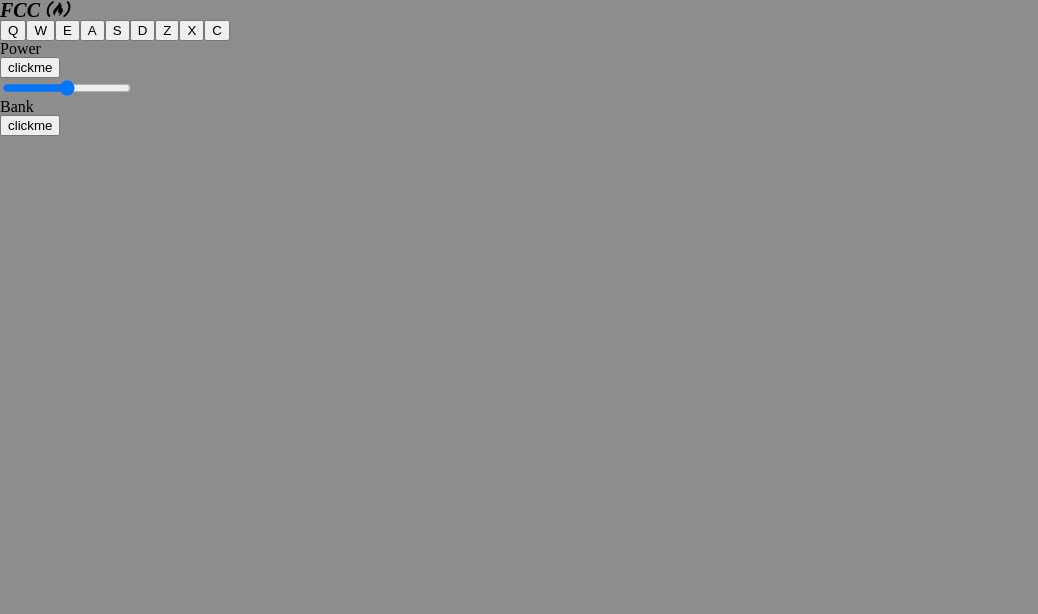
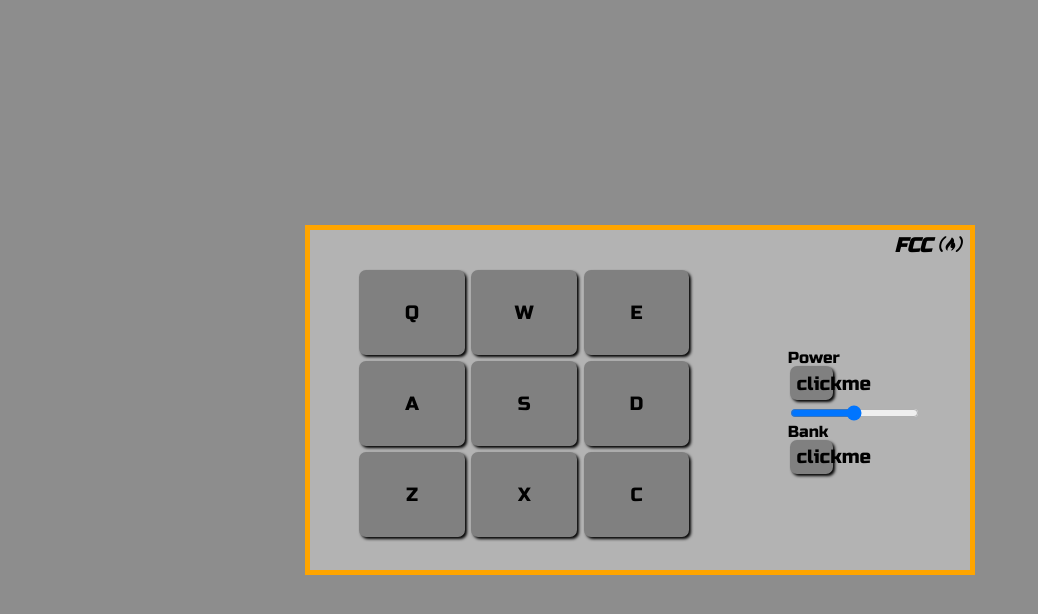
Before and after one commit to HakemHa/fcc-drum-machine, a React (Vite) app: page / in a window 1280 px wide. Shown: the top 614 px of the page, without its empty margins (0-1038 px from the left). Built offline with nearby package versions, Linux system fonts and the light colour scheme.

Commit message:
Added styles
Added styles of:
- root
- main container
- logo
- buttons (in progress)

```diff
--- a/src/App.jsx
+++ b/src/App.jsx
@@ -1,10 +1,13 @@
 import { useDispatch, useSelector } from "react-redux";
 import DrumMachine from "./DrumMachine";
+import "./styles/App.css"
 
 function App() {
 
   return (
-   <DrumMachine />
+    <div className="main-container">
+      <DrumMachine />
+    </div>
   )
 }
 
--- a/src/Button.jsx
+++ b/src/Button.jsx
@@ -1,6 +1,6 @@
 import { useDispatch, useSelector } from "react-redux";
 import { changeStatus } from "./store/slice"
-//import "./styles/Button.css"
+import "./styles/Button.css"
 
 function Button(props) {
     let configs = useSelector(state => state.configs);
--- a/src/Buttons.jsx
+++ b/src/Buttons.jsx
@@ -1,6 +1,6 @@
 import { useDispatch, useSelector } from "react-redux";
 import Button from "./Button";
-//import "./styles/Buttons.css"
+import "./styles/Buttons.css"
 
 function Buttons() {
     let keys = useSelector(state => state.configs.keys);
--- a/src/DrumMachine.jsx
+++ b/src/DrumMachine.jsx
@@ -1,15 +1,15 @@
 import Logo from './Logo';
 import Buttons from './Buttons';
 import Configs from './Configs';
-//import './styles/DrumMachine.css'
+import './styles/DrumMachine.css'
 
 function DrumMachine() {
     return (
-        <div>
-            <div>
+        <div className="machine">
+            <div className="logo-container">
                 <Logo />
             </div>
-            <div>
+            <div className="buttons-container">
                 <Buttons />
                 <Configs />
             </div>
--- a/src/main.jsx
+++ b/src/main.jsx
@@ -4,7 +4,7 @@ import { Provider } from "react-redux";
 import App from './App.jsx'
 import store from './store/store.jsx';
 import './styles/reset.css'
-import './styles/index.css'
+
 
 createRoot(document.getElementById('root')).render(
   <StrictMode>
--- /dev/null
+++ b/src/styles/App.css
@@ -0,0 +1,12 @@
+:root {
+    background: #8d8d8d;
+    font-family: Russo One, sans-serif;
+}
+
+.main-container {
+    width: 100vw;
+    height: 100vh;
+    display: flex;
+    align-items: center;
+    justify-content: center;
+}
--- /dev/null
+++ b/src/styles/Button.css
@@ -0,0 +1,21 @@
+button {
+    background: #808080;
+    width: 32%;
+    aspect-ratio: 10 / 8;
+    &:nth-child(3n + 2) {
+        margin: 0 2%;
+    }
+    &:nth-child(-n + 6) {
+        margin-bottom: 2%;
+    }
+    &:hover {
+        background: #737373;
+        cursor: pointer;
+    }
+    border: none;
+    border-radius: 7px;
+    box-shadow: 2px 2px 3px black;
+    font-weight: 500;
+    font-size: 1.2em;
+    font-family: Russo One, sans-serif;
+}
--- /dev/null
+++ b/src/styles/Buttons.css
@@ -0,0 +1,11 @@
+.buttons {
+    width: 50%;
+    display: flex;
+    flex-direction: row;
+    flex-wrap: wrap;
+    padding-bottom: 3%;
+}
+
+@media screen and (orientation:portrait) {
+
+}
--- /dev/null
+++ b/src/styles/DrumMachine.css
@@ -0,0 +1,40 @@
+.machine {
+    background: #b3b3b3;
+    width: 95vw;
+    max-width: 660px;
+    aspect-ratio: 2/1;
+    border: 5px solid #ffa500;
+    display: flex;
+    flex-direction: column;
+    align-items: stretch;
+    justify-content: top;
+}
+
+.logo-container {
+    width: calc(100% - 10px);
+    height: 5%;
+    margin: 5px 0;
+    display: flex;
+    flex-direction: row;
+    justify-content: end;
+}
+
+.buttons-container {
+    width: 100%;
+    height: 95%;
+    display: flex;
+    flex-direction: row;
+    justify-content: space-around;
+    align-items: center;
+}
+
+@media screen and (orientation:portrait) {
+    .machine {
+        height: 90%;
+        aspect-ratio: 1/2;
+    }
+
+    .buttons-container {
+        flex-direction: column;
+    }
+}
--- a/src/styles/index.css
+++ /dev/null
@@ -1,3 +0,0 @@
-:root {
-    background: #8d8d8d;
-}
```
